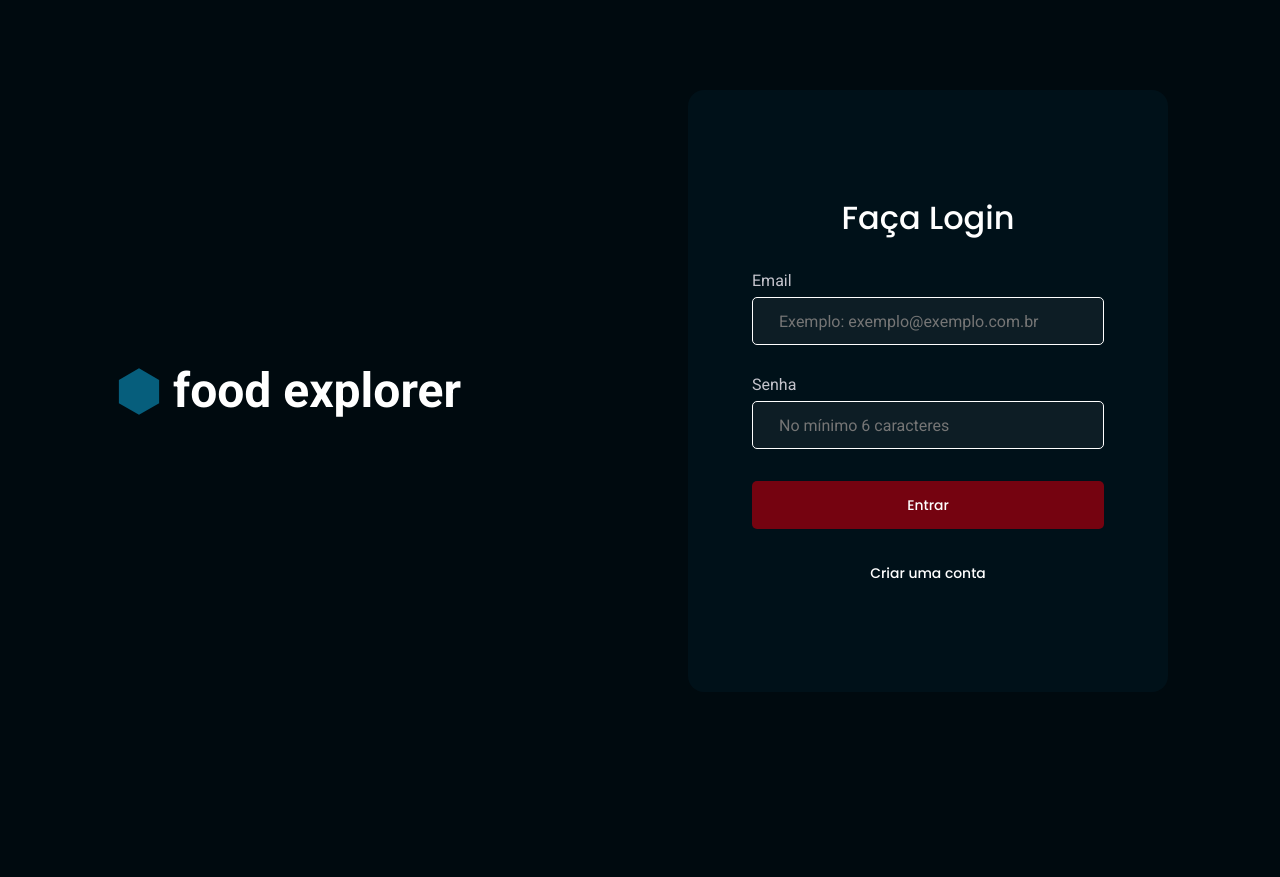
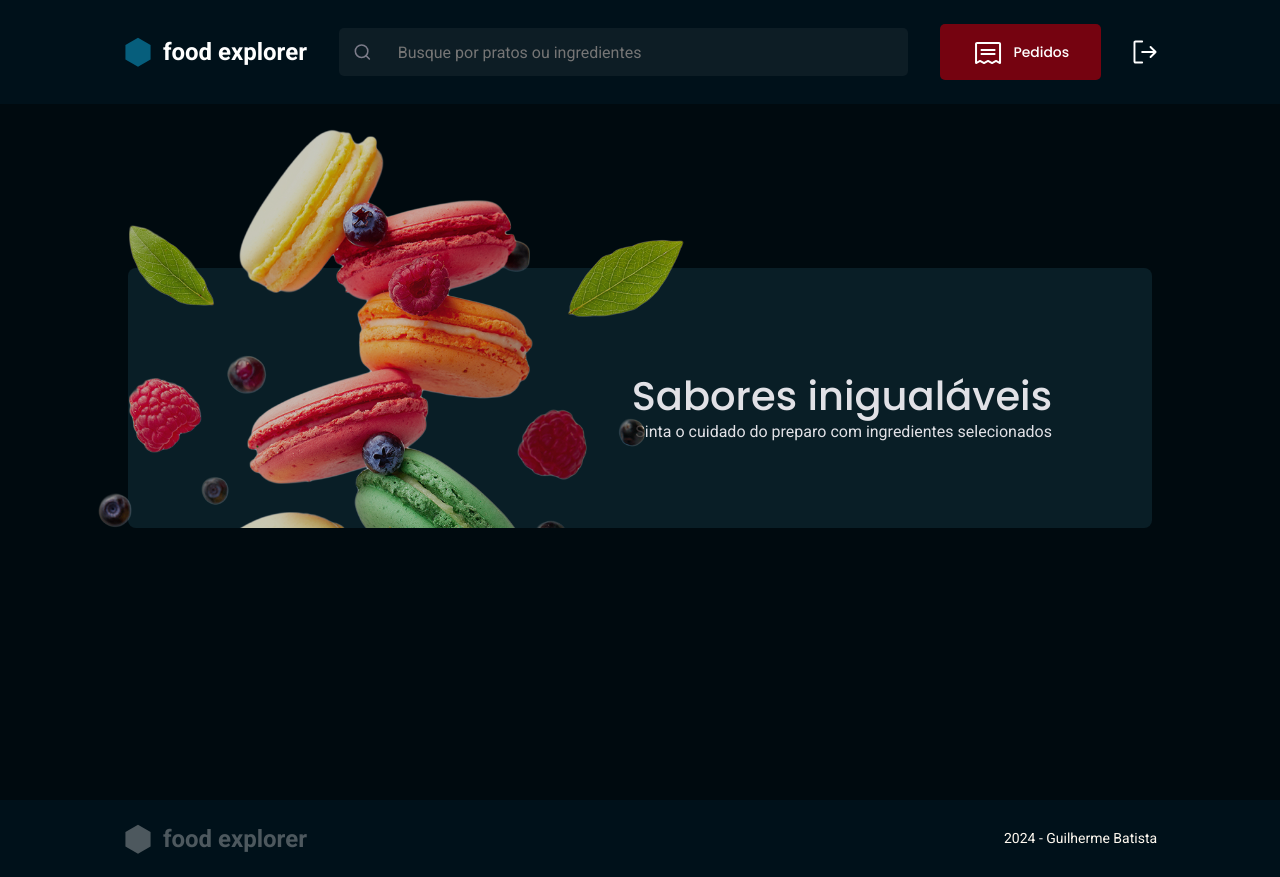
Before and after one commit to guiogigo/Food-Explorer-Front, a React (Vite) app: page / in a window 1280 px wide. Before the commit the page ends 800 px from the top, so only its background shows below. Built offline with nearby package versions, Linux system fonts and the light colour scheme.

Commit message:
Footer e Banner

```diff
--- /dev/null
+++ b/src/components/Footer/index.jsx
@@ -0,0 +1,15 @@
+import { Container, Profile } from "./styles";
+
+export function Footer() {
+    return(
+        <Container>
+            <Profile>
+            <svg xmlns="http://www.w3.org/2000/svg" width="26" height="31" viewBox="0 0 26 31" fill="none">
+                <path d="M13 0.866394L25.9904 8.36639V23.3664L13 30.8664L0.00961876 23.3664V8.36639L13 0.866394Z" fill="#065E7C"/>
+            </svg>
+                <h1>food explorer</h1>
+            </Profile>
+            <span>2024 - Guilherme Batista</span>
+        </Container>
+    )
+}
--- /dev/null
+++ b/src/components/Footer/styles.js
@@ -0,0 +1,52 @@
+import styled from 'styled-components';
+
+export const Container = styled.footer`
+    grid-area: footer;
+    background-color: ${({theme}) => theme.COLORS.DARK_600};
+
+    display: flex;
+    justify-content: space-between;
+    align-items: center;
+
+    width: 100%;
+    height: 77px;
+
+    padding: 1.5rem 7.68rem;
+    gap: 8px;
+
+    > span {
+        color: ${({theme}) => theme.COLORS.LIGHT_200};
+        font-family: Roboto;
+        font-size: 14px;
+        font-style: normal;
+        font-weight: 400;
+        line-height: 160%; /* 22.4px */
+    }
+`;
+
+export const Profile = styled.div`
+    display: flex;
+    justify-content: center;
+    align-items: center;
+    gap: 10px;
+
+    white-space: nowrap;
+
+    > h1 {
+        font-family: Roboto;
+        font-size: 1.5rem;
+        font-style: normal;
+        font-weight: 700;
+        line-height: normal;
+        color: ${({theme}) => theme.COLORS.LIGHT_700};
+    }
+    > svg {
+        width: 30px;
+        height: 30px;
+        path {
+            fill: ${({theme}) => theme.COLORS.LIGHT_700};
+
+        }
+    }
+
+`;
--- a/src/components/Header/styles.js
+++ b/src/components/Header/styles.js
@@ -14,6 +14,7 @@ export const Container = styled.header`
     gap: 2rem;
 
     padding: 1.5rem 7.68rem;
+
 
     > img {
         width: 1.5rem;
--- a/src/main.jsx
+++ b/src/main.jsx
@@ -4,16 +4,15 @@ import { ThemeProvider } from 'styled-components'
 import GlobalStyles from './styles/global.js'
 
 import theme from './styles/theme.js';
-//import { Home } from './pages/Home/index.jsx';
+import { Home } from './pages/Home/index.jsx';
 //import { SignUp } from './pages/SignUp/index.jsx';
-import { SignIn } from './pages/SignIn/index.jsx'
-
+//import { SignIn } from './pages/SignIn/index.jsx'
 
 createRoot(document.getElementById('root')).render(
   <StrictMode>
     <ThemeProvider theme={theme}>
       <GlobalStyles/>
-      <SignIn/>
+      <Home/>
     </ThemeProvider>
   </StrictMode>,
 )
--- a/src/pages/Home/index.jsx
+++ b/src/pages/Home/index.jsx
@@ -1,11 +1,23 @@
 import { Header } from '../../components/Header';
-import { Container } from './styles';
+import { Footer } from '../../components/Footer';
+import { Container, Banner } from './styles';
+import frutasBanner from '../../assets/Frutas.png'
 
 export function Home() {
     return(
         <Container>
             <Header/>
 
+            <Banner>
+
+                <div>
+                    <img src={frutasBanner} alt="" />
+                    <h2>Sabores inigualáveis</h2>
+                    <span>Sinta o cuidado do preparo com ingredientes selecionados</span>
+                </div>
+            </Banner>
+
+            <Footer />
         </Container>
     );
 }
--- a/src/pages/Home/styles.js
+++ b/src/pages/Home/styles.js
@@ -5,8 +5,68 @@ export const Container = styled.div`
     height: 100vh;
 
     display: grid;
-    grid-template-rows: 6.5rem auto;
+    grid-template-rows: 6.5rem auto 0;
     grid-template-areas:
     "header"
     "content"
+    "footer"
 `;
+
+export const Banner = styled.div`
+    grid-area: content;
+
+    display: flex;
+    justify-content: center;
+
+    > div {
+        margin-top: 164px;
+
+        position: relative;
+        width: 80%;
+        height: 260px;
+
+        background: ${({theme}) => theme.COLORS.GRADIENT_200};
+        border-radius: 8px;
+
+        padding: 100px;
+        align-items: flex-end;
+
+        display: flex;
+        flex-direction: column;
+        color: ${({theme}) => theme.COLORS.LIGHT_300};
+
+        > img {
+            width: 632px;
+            height: 406px;
+            object-fit: cover;
+            object-position: top;
+            transform: scaleX(-1);
+            opacity: 0.8;
+
+            position: absolute;
+            z-index: 1;
+            left: -5%;
+            bottom: 0;
+
+        }
+
+
+        > h2 {
+            /* Poppins/500-medium */
+            font-family: Poppins;
+            font-size: 40px;
+            font-style: normal;
+            font-weight: 500;
+            line-height: 140%; /* 56px */
+        }
+
+        > span {
+            /* Roboto/Small regular */
+            font-family: Roboto;
+            font-size: 16px;
+            font-style: normal;
+            font-weight: 400;
+            line-height: 100%; /* 16px */
+        }
+    }
+`;
--- a/src/styles/theme.js
+++ b/src/styles/theme.js
@@ -29,7 +29,7 @@ export default {
         CAKE_100: "#065E7C",
         CAKE_200: "#82F3FF",
 
-        GRADIENT_100: "linear-gradient(0deg, #000A0F 27%, #000A0F 100%)",
+        GRADIENT_100: "linear-gradient(180deg, #000A0F 27%, #000A0F 100%)",
         GRADIENT_200: "linear-gradient(180deg, #091E26 100%, #00131C 100%)",
     }
 }
```
Also changed, not shown: src/assets/Frutas.png (added).
